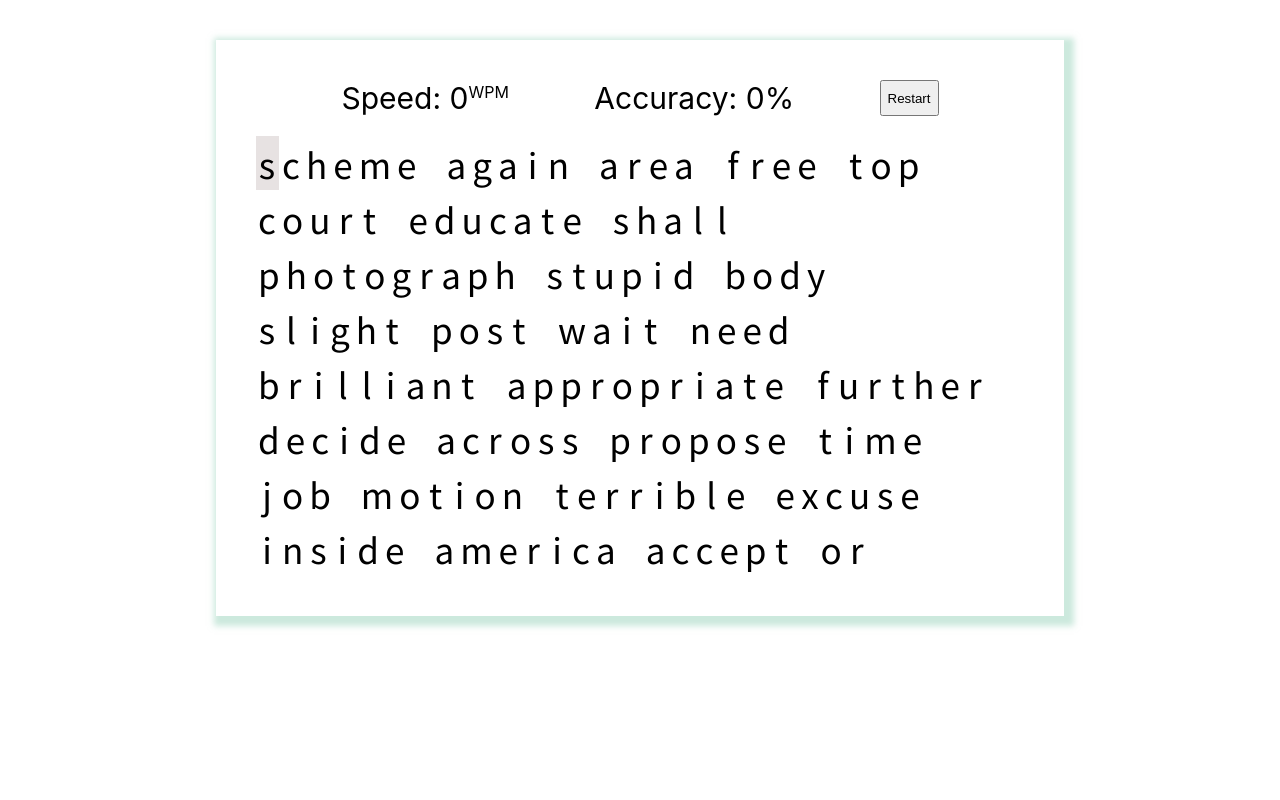
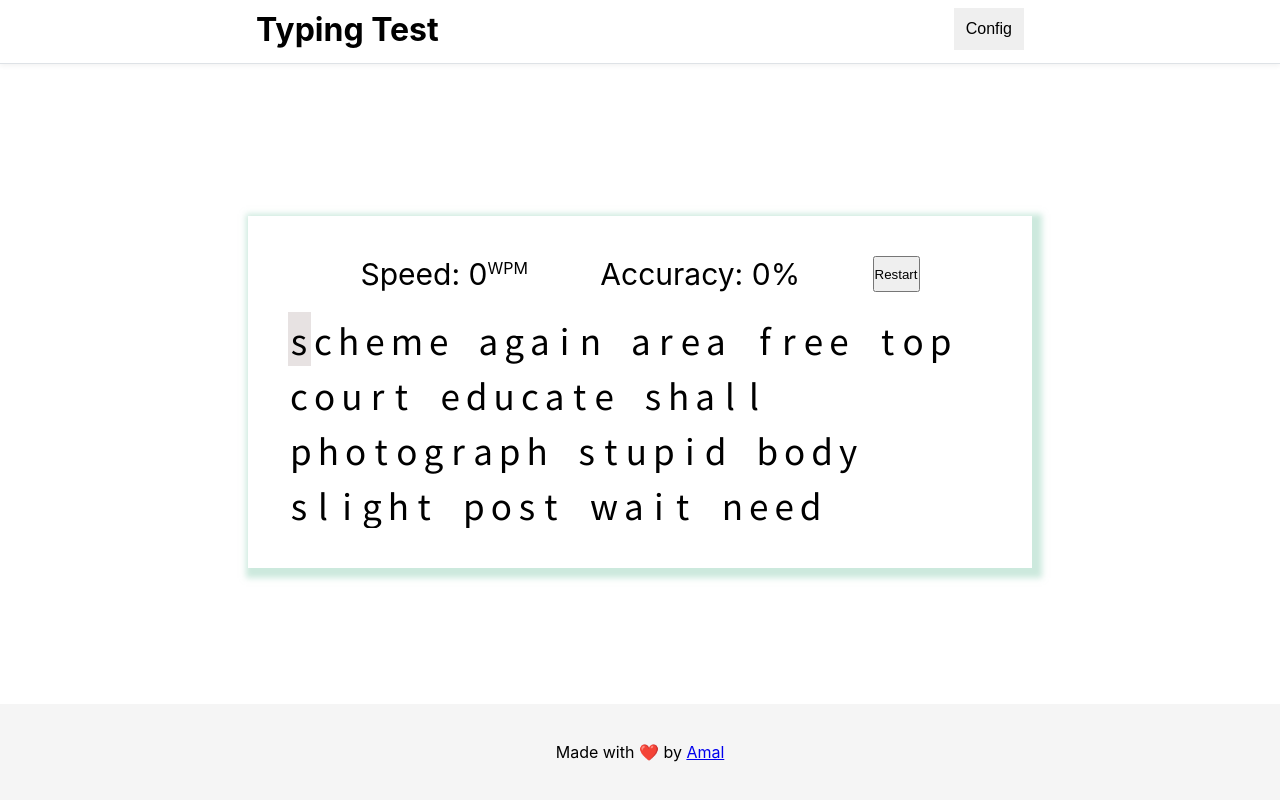
Before and after one commit to amalrajan30/typing-test, a React (Create React App) app: page / in a window 1280 px wide. Built offline with nearby package versions, Linux system fonts and the light colour scheme.

Commit message:
Add footer, navbar

```diff
--- a/src/App.css
+++ b/src/App.css
@@ -1,15 +1,29 @@
 .App {
-  width: 100%;
   text-align: center;
-  display: flex;
-  justify-content: center;
+  display: grid;
+  grid-template-rows: 5rem auto 6rem;
+  height: 100%;
+  row-gap: 3rem;
+}
+
+.button {
+  font-size: 1rem;
+  color: #000;
+  text-decoration: none;
+  padding: 12px;
+  border: none;
+  cursor: pointer;
+  outline: none;
+  transition: all 0.2s ease-in-out;
 }
 
 .typing-card {
-  width: 60%;
+  width: 55%;
   padding: 40px;
-  margin-top: 40px;
+  margin: auto;
   box-shadow: 4px 4px 6px 6px rgba(154, 211, 188, 0.5);
+  grid-row-start: 2;
+  grid-row-end: 3;
 }
 
 .liveResult {
@@ -23,6 +37,8 @@
   text-align: left;
   display: flex;
   flex-wrap: wrap;
+  height: 13.5rem;
+  overflow: hidden;
 }
 
 .word {
@@ -39,6 +55,7 @@
   padding: 2px;
   letter-spacing: 2px;
   outline: 1px solid #ffffff;
+  line-height: normal;
 }
 
 .current {
--- a/src/App.tsx
+++ b/src/App.tsx
@@ -1,14 +1,58 @@
 import {useState} from 'react'
+import {Dialog} from '@reach/dialog'
+import '@reach/dialog/styles.css'
 import {TypingArea} from './components/TypingArea'
 import {getTypings} from './utils/typings'
+import NavBar from './components/Navbar'
+import Footer from './components/Footer'
+import Result from './components/Result'
 import './App.css'
 
 function App() {
   const [typings, setTypings] = useState(() => getTypings())
+  const [showResult, setShowResult] = useState(false)
+  const [speed, setSpeed] = useState('0wpm')
+  const [accuracy, setAccuracy] = useState('0%')
+  const [reset, setReset] = useState(false)
+  const [isSettingsOpen, setIsSettingsOpen] = useState(false)
 
   return (
     <div className="App">
-      <TypingArea words={typings} getNew={() => setTypings(getTypings())} />
+      <NavBar />
+      {showResult ? (
+        <Result
+          accuracy={accuracy}
+          speed={speed}
+          reset={() => {
+            setReset(true)
+            setShowResult(false)
+          }}
+        />
+      ) : (
+        <TypingArea
+          speed={speed}
+          setSpeed={setSpeed}
+          accuracy={accuracy}
+          setAccuracy={setAccuracy}
+          reset={reset}
+          changeReset={setReset}
+          words={typings}
+          getNew={() => setTypings(getTypings())}
+          showResult={setShowResult}
+        />
+      )}
+
+      <Dialog
+        isOpen={isSettingsOpen}
+        onDismiss={() => setIsSettingsOpen(false)}
+      >
+        <button aria-label="close">
+          <span aria-hidden>×</span>
+        </button>
+        <div className="settings"></div>
+      </Dialog>
+
+      <Footer />
     </div>
   )
 }
--- /dev/null
+++ b/src/components/Footer/index.tsx
@@ -0,0 +1,24 @@
+import './style.css'
+
+function Footer() {
+  return (
+    <footer className="footer">
+      <p>
+        Made with{' '}
+        <span role="img" aria-label="heart">
+          ❤️
+        </span>{' '}
+        by{' '}
+        <a
+          href="https://www.linkedin.com/in/amal-rajan-7b630913a/"
+          target="_blank"
+          rel="noopener noreferrer"
+        >
+          Amal
+        </a>
+      </p>
+    </footer>
+  )
+}
+
+export default Footer
--- /dev/null
+++ b/src/components/Footer/style.css
@@ -0,0 +1,8 @@
+.footer {
+  background-color: #f5f5f5;
+  padding: 20px;
+  display: flex;
+  align-items: center;
+  justify-content: center;
+  grid-row-start: 3;
+}
--- /dev/null
+++ b/src/components/Navbar/index.tsx
@@ -0,0 +1,14 @@
+import './style.css'
+
+function NavBar() {
+  return (
+    <header className="header">
+      <div>
+        <h1>Typing Test</h1>
+        <button className="button">Config</button>
+      </div>
+    </header>
+  )
+}
+
+export default NavBar
--- /dev/null
+++ b/src/components/Navbar/style.css
@@ -0,0 +1,20 @@
+.header {
+  background-color: #fff;
+  border-bottom: 1px solid #dee2e6;
+  box-shadow: 0 2px 5px rgba(0, 0, 0, 0.05);
+  position: fixed;
+  top: 0;
+  width: 100%;
+  z-index: 1030;
+  box-sizing: border-box;
+  height: 4rem;
+}
+
+.header > div {
+  margin: auto;
+  display: flex;
+  justify-content: space-between;
+  align-items: center;
+  padding: 0.5rem 2rem;
+  width: 60%;
+}
--- a/src/index.css
+++ b/src/index.css
@@ -1,8 +1,17 @@
-body {
+* {
+  padding: 0;
+  margin: 0;
+}
+
+html,
+body,
+#root {
   margin: 0;
   font-family: -apple-system, BlinkMacSystemFont, 'Segoe UI', 'Roboto', 'Oxygen',
     'Ubuntu', 'Cantarell', 'Fira Sans', 'Droid Sans', 'Helvetica Neue',
     sans-serif;
+  min-height: 100% !important;
+  height: 100%;
   -webkit-font-smoothing: antialiased;
   -moz-osx-font-smoothing: grayscale;
 }
```
